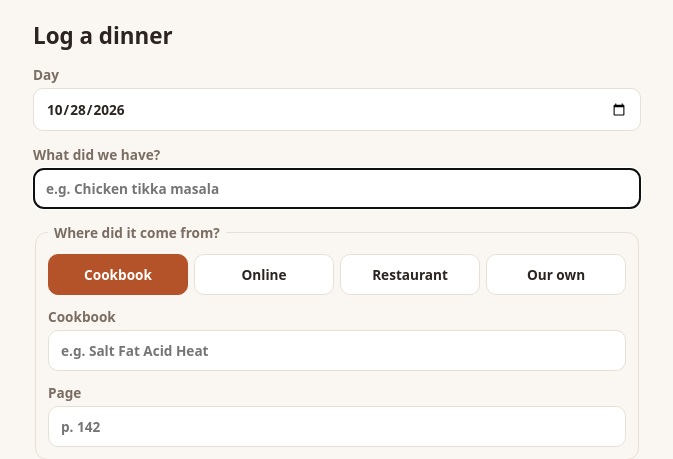
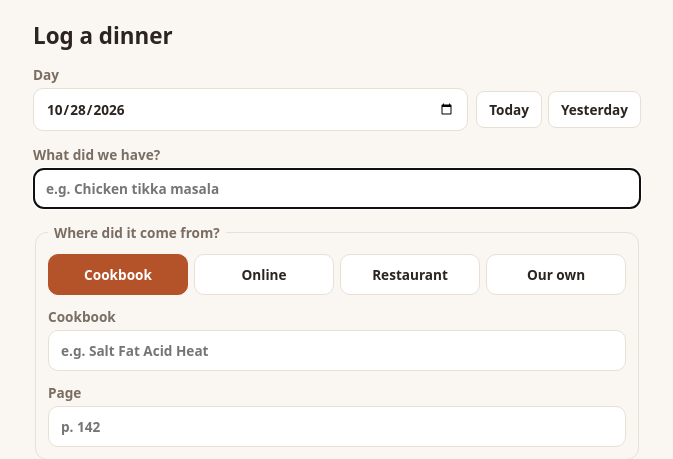
Before and after one commit to SDNick484/dinner-log, a Flask app: page /new in a window 1280 px wide. Shown: the part 50-509 px from the top of the page, without its empty margins (303-976 px from the left). Run offline with Flask 3, Linux system fonts and the light colour scheme; data that the repository does not hold is empty.

Commit message:
Prefill new meal form from query params, add quick date buttons, and index photos(meal_id)

```diff
--- a/app.py
+++ b/app.py
@@ -41,6 +41,7 @@ CREATE TABLE IF NOT EXISTS photos (
     filename TEXT NOT NULL
 );
 CREATE INDEX IF NOT EXISTS idx_meals_day ON meals(day DESC);
+CREATE INDEX IF NOT EXISTS idx_photos_meal_id ON photos(meal_id);
 """
 
 
@@ -65,6 +66,7 @@ with sqlite3.connect(DB_PATH) as _c:
     if "rating" not in [r[1] for r in _c.execute("PRAGMA table_info(meals)")]:
         _c.execute("ALTER TABLE meals ADD COLUMN rating INTEGER "
                    "CHECK (rating BETWEEN 1 AND 10)")
+    _c.execute("CREATE INDEX IF NOT EXISTS idx_photos_meal_id ON photos(meal_id)")
 
 
 def save_photos(meal_id, files):
@@ -90,26 +92,36 @@ def remove_photo_files(names):
             pass
 
 
-def form_values():
-    stype = request.form.get("source_type", "original")
-    if stype not in SOURCE_TYPES:
-        stype = "original"
-    day = request.form.get("day") or datetime.date.today().isoformat()
+def parse_meal_params(params, default_source="cookbook"):
+    if "source_type" in params:
+        stype = str(params.get("source_type") or "")
+        if stype not in SOURCE_TYPES:
+            stype = "original"
+    else:
+        stype = default_source
+    day = str(params.get("day") or "").strip() or datetime.date.today().isoformat()
     try:
         datetime.date.fromisoformat(day)
     except ValueError:
         day = datetime.date.today().isoformat()
-    raw = request.form.get("rating", "").strip()
+    raw = str(params.get("rating") or "").strip()
     rating = int(raw) if raw.isdigit() and 1 <= int(raw) <= 10 else None
     return {
         "day": day,
-        "name": request.form.get("name", "").strip() or "Untitled dinner",
+        "name": str(params.get("name") or "").strip(),
         "source_type": stype,
-        "source_title": request.form.get("source_title", "").strip(),
-        "source_detail": request.form.get("source_detail", "").strip(),
-        "notes": request.form.get("notes", "").strip(),
+        "source_title": str(params.get("source_title") or "").strip(),
+        "source_detail": str(params.get("source_detail") or "").strip(),
+        "notes": str(params.get("notes") or "").strip(),
         "rating": rating,
     }
+
+
+def form_values():
+    v = parse_meal_params(request.form, default_source="original")
+    if not v["name"]:
+        v["name"] = "Untitled dinner"
+    return v
 
 
 def titles_for(source_type):
@@ -157,8 +169,7 @@ def new_meal():
         save_photos(cur.lastrowid, request.files.getlist("photos"))
         db().commit()
         return redirect(url_for("meal_detail", meal_id=cur.lastrowid))
-    meal = {"day": datetime.date.today().isoformat(), "name": "", "source_type": "cookbook",
-            "source_title": "", "source_detail": "", "notes": "", "rating": None}
+    meal = parse_meal_params(request.args)
     return render_template("form.html", meal=meal, photos=[], types=SOURCE_TYPES,
                            books=titles_for("cookbook"), places=titles_for("restaurant"),
                            editing=False)
--- a/static/style.css
+++ b/static/style.css
@@ -91,3 +91,11 @@ legend { font-size: .85rem; color: var(--muted); font-weight: 600; padding: 0 6p
   padding: 10px 12px; border-radius: 10px; }
 .gallery { display: grid; gap: 10px; margin-top: 14px; }
 .gallery img { width: 100%; border-radius: 12px; display: block; }
+
+.day-input-row { display: flex; gap: 8px; align-items: center; flex-wrap: wrap; }
+.day-input-row input[type=date] { flex: 1; }
+.quick-dates { display: flex; gap: 6px; }
+.btn-subtle { padding: 8px 12px; border-radius: 8px; border: 1px solid var(--line);
+  background: var(--card); color: var(--fg); font: inherit; font-size: .85rem; font-weight: 600;
+  cursor: pointer; white-space: nowrap; }
+.btn-subtle:active { background: var(--line); }
--- a/templates/form.html
+++ b/templates/form.html
@@ -5,7 +5,13 @@
   <h1>{{ 'Edit dinner' if editing else 'Log a dinner' }}</h1>
 
   <label>Day
-    <input type="date" name="day" value="{{ meal['day'] }}" required>
+    <div class="day-input-row">
+      <input type="date" name="day" value="{{ meal['day'] }}" required id="day-input">
+      <div class="quick-dates">
+        <button type="button" class="btn-subtle" data-quick-date="today">Today</button>
+        <button type="button" class="btn-subtle" data-quick-date="yesterday">Yesterday</button>
+      </div>
+    </div>
   </label>
 
   <label>What did we have?
@@ -127,6 +133,20 @@
   });
   syncRating();
 
+  const dayInput = document.getElementById('day-input');
+  document.querySelectorAll('[data-quick-date]').forEach(btn => {
+    btn.addEventListener('click', () => {
+      const d = new Date();
+      if (btn.dataset.quickDate === 'yesterday') {
+        d.setDate(d.getDate() - 1);
+      }
+      const yyyy = d.getFullYear();
+      const mm = String(d.getMonth() + 1).padStart(2, '0');
+      const dd = String(d.getDate()).padStart(2, '0');
+      dayInput.value = `${yyyy}-${mm}-${dd}`;
+    });
+  });
+
   document.getElementById('photos').addEventListener('change', e => {
     const box = document.getElementById('preview');
     box.innerHTML = '';
```
Also changed, not shown: tests/test_app.py (+44 -0 lines).
